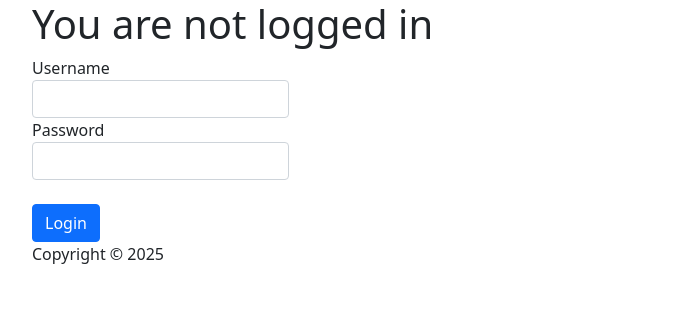
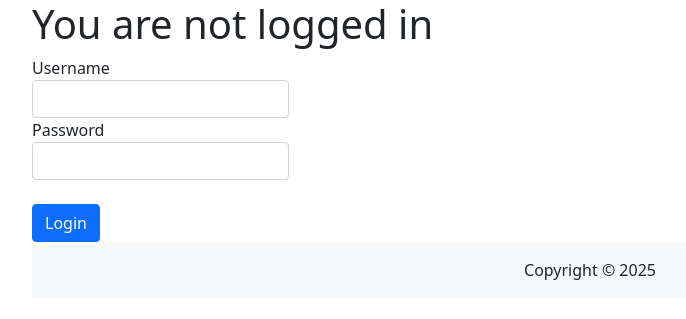
Before and after one commit to syednuaymnadeem/cosc-4806-3, a PHP site: page /login in a window 1280 px wide. Shown: the top 319 px of the page, without its empty margins (50-736 px from the left). Run offline with PHP 8.4, Linux system fonts and the light colour scheme; data that the repository does not hold is empty.

Commit message:
Did some cometic changes in the footer.php

```diff
--- a/app/models/User.php
+++ b/app/models/User.php
@@ -80,7 +80,7 @@ class User {
             $this->logAttempt($username,'bad');
 
             if(isset($_SESSION['failedAuth'])) {
-                $_SESSION['failedAuth'] ++; //increment
+                $_SESSION['failedAuth'] ++;
             } else {
                 $_SESSION['failedAuth'] = 1;
             }
@@ -89,7 +89,7 @@ class User {
         }
     }
 
-    /* ---------- optional: get all users, handy for admin  ── NEW CODE */
+
     public function get_all_users() {
         $stmt = $this->db->prepare("SELECT username FROM users");
         $stmt->execute();
--- a/app/views/templates/footer.php
+++ b/app/views/templates/footer.php
@@ -1,13 +1,13 @@
-<footer class="footer">
-    <div class="row">
-        <div class="col-lg-12">
-            <p>Copyright &copy; <?php echo date('Y'); ?> </p>
-        </div>
+
+    <footer class="footer bg-light text-center py-3" role="contentinfo">
+        <p class="mb-0">Copyright &copy; <?= date('Y'); ?></p>
+    </footer>
+
+
     </div>
-</footer>
 
-</div>
-
-<script src="https://cdn.jsdelivr.net/npm/bootstrap@5.1.3/dist/js/bootstrap.bundle.min.js" integrity="sha384-ka7Sk0Gln4gmtz2MlQnikT1wXgYsOg+OMhuP+IlRH9sENBO0LRn5q+8nbTov4+1p" crossorigin="anonymous"></script>
+    <script src="https://cdn.jsdelivr.net/npm/bootstrap@5.1.3/dist/js/bootstrap.bundle.min.js"
+            integrity="sha384-ka7Sk0Gln4gmtz2MlQnikT1wXgYsOg+OMhuP+IlRH9sENBO0LRn5q+8nbTov4+1p"
+            crossorigin="anonymous"></script>
 </body>
 </html>
```
